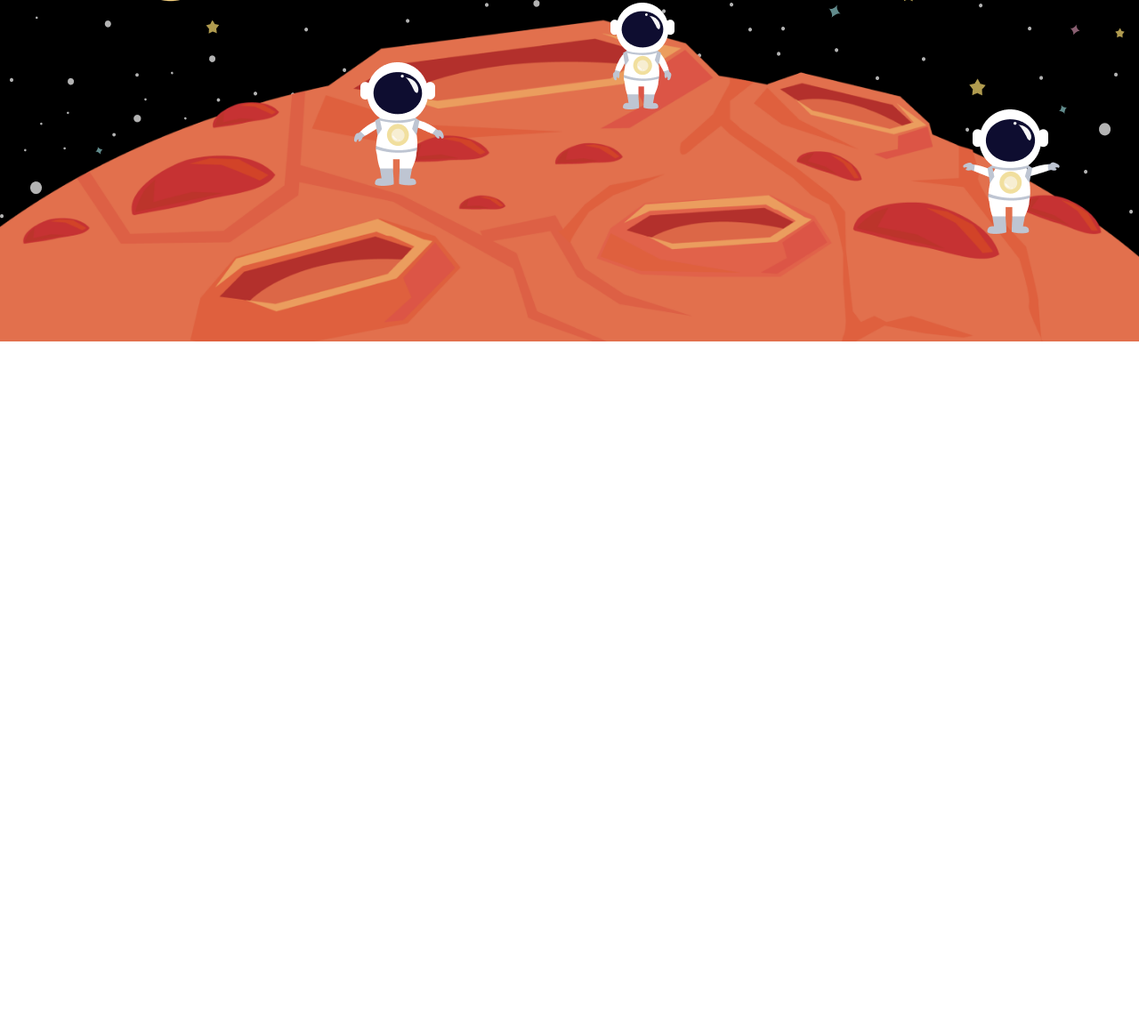
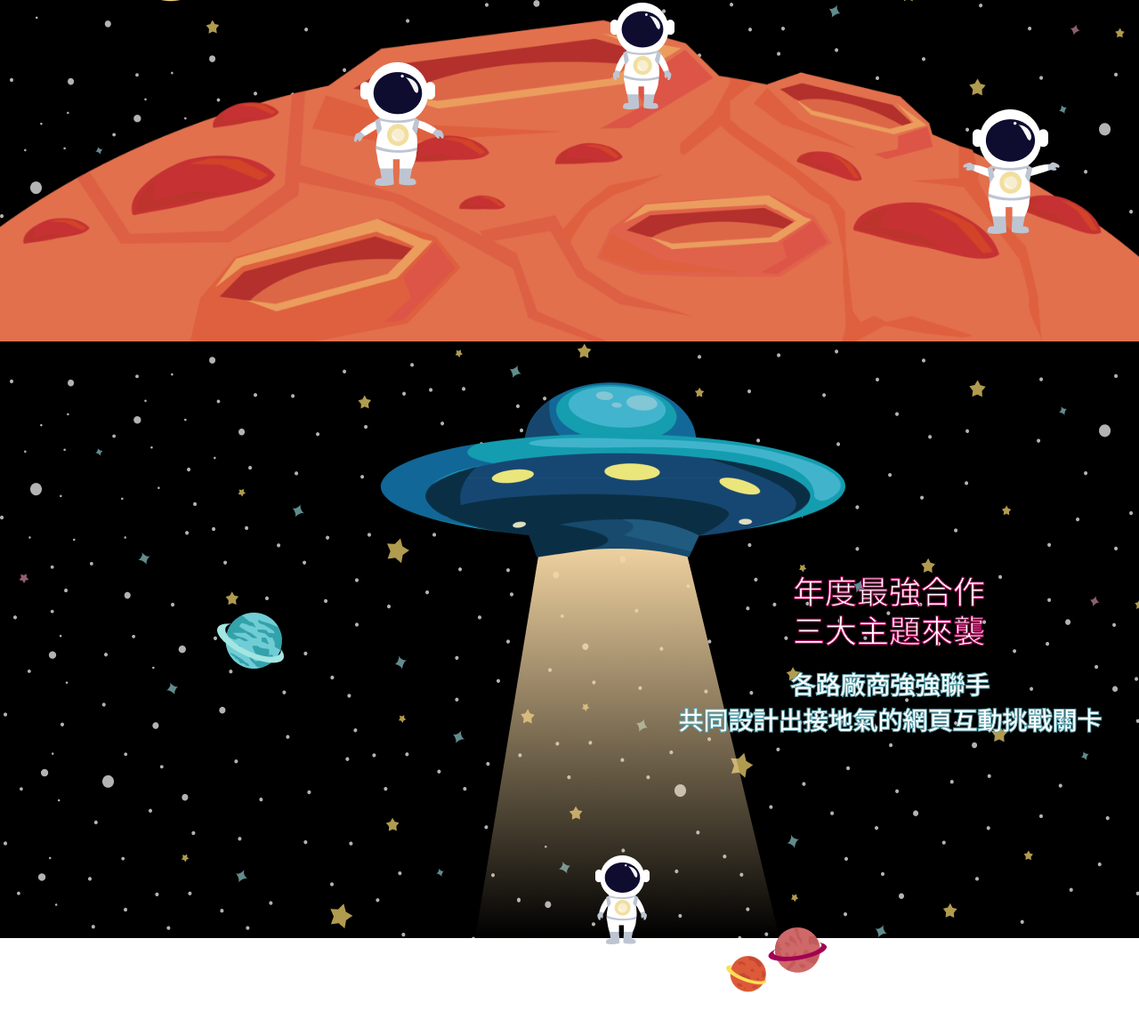
Before and after one commit to roceil/Rocket_The_F2E_Self_Week1_Tailwind, a plain HTML site: page index.html in a window 1280 px wide. Shown: the part 2870-4025 px from the top of the page at 89% size. Before the commit the page ends 3254 px from the top, so only its background shows below. Drawn offline with Linux system fonts and the light colour scheme.

Commit message:
Update 2022-11-11T17:14:51.551Z

```diff
--- a/index.html
+++ b/index.html
@@ -386,6 +386,46 @@
       </div>
     </div>
   </section>
+
+  <!-- 年度最強合作 -->
+  <section class="relative">
+    <div
+      class="bg-black bg-[url('/assets/images/banner_star.png')] lg:h-[calc(100vh-129px)]"
+    >
+      <!-- 圖片區塊 -->
+      <!-- ?UFO -->
+      <img
+        class="lg:absolute lg:top-[-100px] lg:left-1/2 lg:translate-x-[-50%]"
+        src="./assets/images/4-UFO-bg1.png"
+        alt=""
+      />
+      <!-- ?4-planet-1 -->
+      <img
+        class="lg:absolute lg:right-[347.14px] lg:top-[650px]"
+        src="./assets/images/4-planet-1.png"
+        alt=""
+      />
+      <!-- ?4-planet-2 -->
+      <img
+        class="lg:absolute lg:left-[244px] lg:bottom-[303px]"
+        src="./assets/images/4-planet-2.png"
+        alt=""
+      />
+
+      <!-- 文字區塊 -->
+      <!-- ?年度最強設計 -->
+      <h2
+        class="lg:absolute lg:top-[257px] lg:right-[173px] lg:text-4xl lg:leading-[1.22222] text-white text-stroke font-inter"
+      >
+      年度最強合作<br>
+      三大主題來襲
+      </h2>
+      <p class="lg:absolute  text-white text-stroke-green lg:text-[28px] font-bold text-center lg:top-[365px] lg:right-[42px]">
+        各路廠商強強聯手<br>
+共同設計出接地氣的網頁互動挑戰關卡
+      </p>
+    </div>
+  </section>
 </main>
 
 
```
Also changed, not shown: assets/images/4-UFO-bg1.png (added), assets/images/4-planet-1.png (added), assets/images/4-planet-2.png (added), assets/style/all.css.
